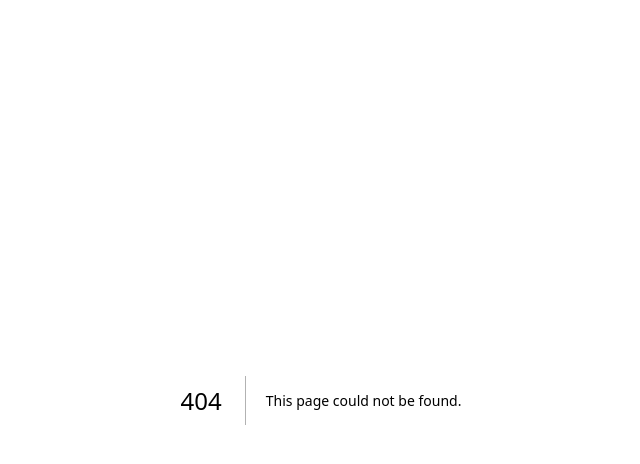
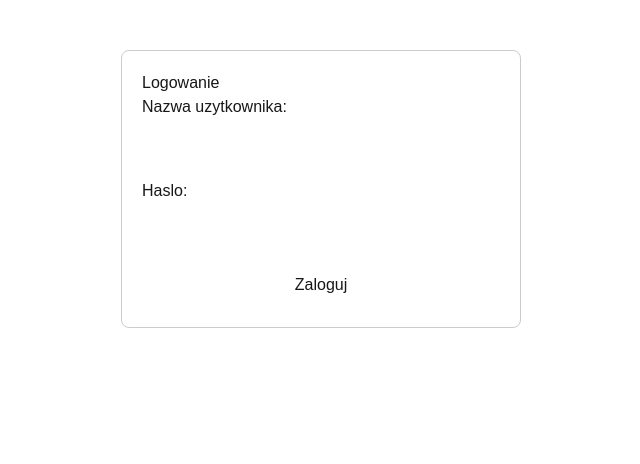
Before and after one commit to krzysztofsulkowski/pipsi2-frontend, a Next.js app in the folder budget-frontend/: page /login in a window 1280 px wide. Before the commit this address had no page. Shown: the top 464 px of the page, without its empty margins (319-959 px from the left). Built offline with nearby package versions, Linux system fonts and the light colour scheme.

Commit message:
Add login page with form handling and authentication logic

```diff
--- /dev/null
+++ b/budget-frontend/src/app/login/page.tsx
@@ -0,0 +1,74 @@
+'use client';
+
+import { useState, FormEvent } from 'react';
+
+export default function LoginPage() {
+    const [username, setUsername] = useState('');
+    const [password, setPassword] = useState('');
+    const [error, setError] = useState<string | null>(null);
+    const [successMessage, setSuccessMessage] = useState<string | null>(null);
+
+    const handleSubmit = async (event: FormEvent) => {
+        event.preventDefault();
+        setError(null);
+        setSuccessMessage(null);
+
+        const apiUrl = process.env.NEXT_PUBLIC_API_URL;
+
+        try {
+            const response = await fetch(`${apiUrl}/api/auth/login`, {
+                method: 'POST',
+                headers: {
+                    'Content-Type': 'application/json',
+                },
+                body: JSON.stringify({ username, password }),
+            });
+
+            const data = await response.json();
+
+            if (!response.ok) {
+                throw new Error(data.message || 'Logowanie nie powiodlo sie');
+            }
+
+            localStorage.setItem('authToken', data.token);
+            setSuccessMessage('Zalogowano pomyslnie! Token zostal zapisany.');
+
+        } catch (err: any) {
+            setError(err.message);
+        }
+    };
+
+    return (
+        <main style={{ maxWidth: '400px', margin: '50px auto', padding: '20px', border: '1px solid #ccc', borderRadius: '8px' }}>
+            <h1>Logowanie</h1>
+            <form onSubmit={handleSubmit}>
+                <div style={{ marginBottom: '15px' }}>
+                    <label htmlFor="username" style={{ display: 'block', marginBottom: '5px' }}>Nazwa uzytkownika:</label>
+                    <input
+                        type="text"
+                        id="username"
+                        value={username}
+                        onChange={(e) => setUsername(e.target.value)}
+                        required
+                        style={{ width: '100%', padding: '8px', boxSizing: 'border-box' }}
+                    />
+                </div>
+                <div style={{ marginBottom: '15px' }}>
+                    <label htmlFor="password" style={{ display: 'block', marginBottom: '5px' }}>Haslo:</label>
+                    <input
+                        type="password"
+                        id="password"
+                        value={password}
+                        onChange={(e) => setPassword(e.target.value)}
+                        required
+                        style={{ width: '100%', padding: '8px', boxSizing: 'border-box' }}
+                    />
+                </div>
+                <button type="submit" style={{ padding: '10px 15px', width: '100%', cursor: 'pointer' }}>Zaloguj</button>
+            </form>
+
+            {error && <p style={{ color: 'red', marginTop: '10px' }}>Blad: {error}</p>}
+            {successMessage && <p style={{ color: 'green', marginTop: '10px' }}>{successMessage}</p>}
+        </main>
+    );
+}
```
